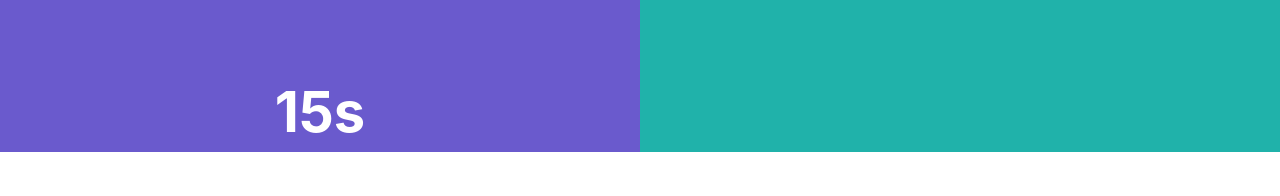
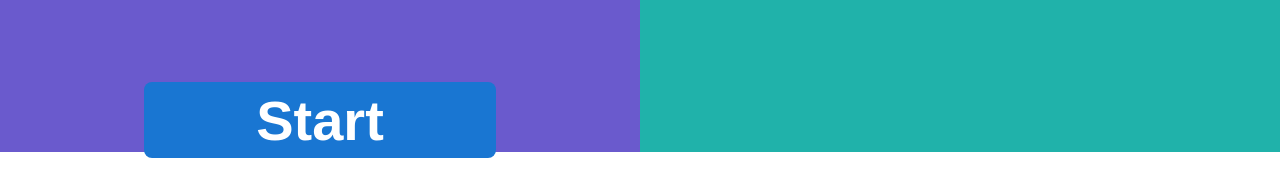
Before and after one commit to danborthwick/UnstableDiffusion, a React (Create React App) app in the folder game/: page / in a window 1280 px wide. Shown: the part 648-844 px from the top of the page. Built offline with nearby package versions, Linux system fonts and the light colour scheme.

Commit message:
Start button

```diff
--- a/game/src/LeftPanel.css
+++ b/game/src/LeftPanel.css
@@ -1,3 +1,18 @@
+.start-button {
+  font-size: 1em;
+  padding: 0.1em 2em;
+  border-radius: 8px;
+  border: none;
+  background: #1976d2;
+  color: #fff;
+  font-weight: bold;
+  cursor: pointer;
+  margin-top: 16px;
+  transition: background 0.2s;
+}
+.start-button:hover {
+  background: #1565c0;
+}
 .image-timer-wrapper {
   display: flex;
   flex-direction: column;
--- a/game/src/LeftPanel.tsx
+++ b/game/src/LeftPanel.tsx
@@ -1,8 +1,8 @@
 
 import React, { useEffect, useState } from 'react';
-import { AnswerComponentRef } from './RightPanel';
 import './App.css';
 import './LeftPanel.css';
+import { AnswerComponentRef } from './RightPanel';
 
 const gameLogic = (label: string) => {
   if (AnswerComponentRef.current) {
@@ -12,14 +12,20 @@ const gameLogic = (label: string) => {
 
 const LeftPanel: React.FC = () => {
   const [timer, setTimer] = useState(20);
+  const [started, setStarted] = useState(false);
 
   useEffect(() => {
-    if (timer === 0) return;
+    if (!started || timer === 0) return;
     const interval = setInterval(() => {
       setTimer(t => t > 0 ? t - 1 : 0);
     }, 1000);
     return () => clearInterval(interval);
-  }, [timer]);
+  }, [started, timer]);
+
+  const handleStart = () => {
+    setStarted(true);
+    setTimer(20);
+  };
 
   return (
     <div className="panel left-panel">
@@ -43,7 +49,11 @@ const LeftPanel: React.FC = () => {
           </div>
         </div>
         <div className="countdown-timer">
-          {timer > 0 ? `${timer}s` : '😰'}
+          {!started ? (
+            <button className="start-button" onClick={handleStart}>Start</button>
+          ) : (
+            timer > 0 ? `${timer}s` : '😰'
+          )}
         </div>
       </div>
     </div>
```
